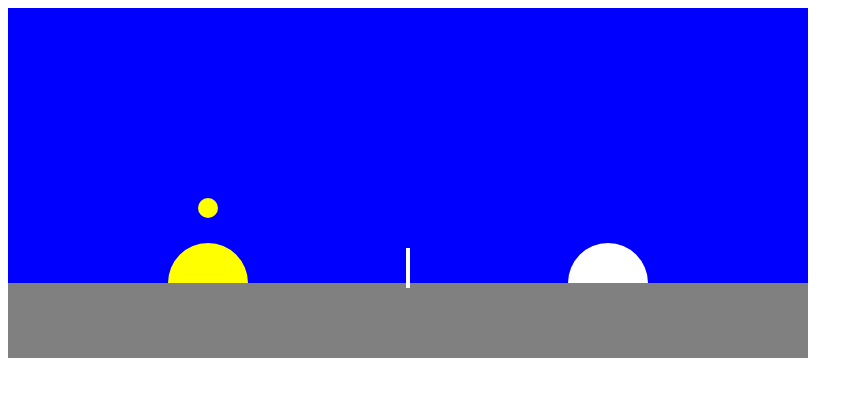
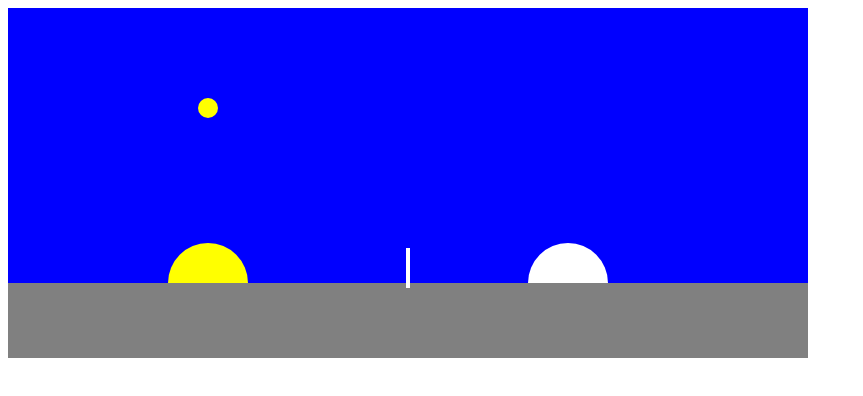
Before and after one commit to chrisbubernak/Slime, a plain HTML site: page index.html in a window 1280 px wide. Shown: the whole page, without its empty margins (0-863 px from the left). Drawn offline with nearby package versions, Linux system fonts and the light colour scheme.

Commit message:
Added Basic Enemy AI & (Buggy) Physics
-Enemy plays against you know (kind of stupidly)
-Added Physics to the game but they are pretty buggy

```diff
--- a/index.html
+++ b/index.html
@@ -40,6 +40,7 @@
 
 
 	  function update() {
+	    //player 1 controls
 	    if (keydown.a) {
 		  human.x -=MOVE_SPEED;
 		}
@@ -50,6 +51,39 @@
 		  human.jump();
 		}
 
+		//player 2 controls
+		/*if (keydown.j) {
+		  enemy.x -=MOVE_SPEED;
+		}
+		if (keydown.l) {
+		  enemy.x +=MOVE_SPEED;
+		}
+		if (keydown.i) {
+		  enemy.jump();
+		}*/
+
+
+		//player 2 ai
+		if (ball.x < net.x) {
+		  if (enemy.x > CANVAS_WIDTH*7/10) {
+            enemy.x -=MOVE_SPEED;
+		  }
+		  if (enemy.x < CANVAS_WIDTH*7/10) {
+		    enemy.x +=MOVE_SPEED;
+		  }
+		}
+		else {
+		  if (enemy.x > ball.x + 5) {
+		    enemy.x -=MOVE_SPEED;
+		  }
+		  if (enemy.x < ball.x + 5) {
+		    enemy.x +=MOVE_SPEED;
+		  }
+		  if (ball.x <=enemy.x + 10 && ball.x >= enemy.x - 10) {
+		    enemy.jump();
+		  }
+		}
+
 		if (human.jumping) {
 		  human.jumpTimer -=1;
 		  if (human.jumpTimer == 0) {
@@ -58,18 +92,30 @@
 		  human.y -=MOVE_SPEED*2;
 		}
 
+		if (enemy.jumping) {
+		  enemy.jumpTimer -=1;
+		  if (enemy.jumpTimer == 0) {
+		    enemy.jumping = false;
+		  }
+		  enemy.y -=MOVE_SPEED*2;
+		}
+
+
 		if (ball.bouncing) {
 		  ball.bounceTimer -=1;
 		  if (ball.bounceTimer == 0) {
 		    ball.bouncing = false;
 		  }
-		  ball.y -=MOVE_SPEED*2;
+		  ball.y -=MOVE_SPEED*2*ball.vy;
 		}
+
+		ball.x +=MOVE_SPEED*ball.vx;
 
 		ball.y +=MOVE_SPEED;
 		human.y +=MOVE_SPEED;
         enemy.y +=MOVE_SPEED;
 
+		ball.x = ball.x.clamp(0 + ball.radius, CANVAS_WIDTH - ball.radius);
 		human.x = human.x.clamp(0 + human.radius, net.x - human.radius);
 		enemy.x = enemy.x.clamp(net.x + net.width + enemy.radius, CANVAS_WIDTH - enemy.radius);
 
@@ -96,33 +142,63 @@
 
 	  function handleCollisions() {
 	    if (ballGroundCollision(ball, ground)) {
-		  ball.bounce();
-		  //console.log('ball ground');
+		  ball = new Ball('yellow', 200, 100);
+		  //someone should score a point here!
 		}
 		if (circleCollision(ball, human)) {
 		  ball.bounce();
-		  //console.log('ball human');
 		}
-		if (collides(ball, enemy)) {
+		if (circleCollision(ball, enemy)) {
 		  ball.bounce();
-		  //console.log('ball enemy');
+		}
+		//if (collides(ball, net)) {
+		//  ball.bounce();
+		//}
+		if (ballWallCollision(ball)) {
+		  ball.bounce();
 		}
 	  }
 
 	  function circleCollision(a, b) {
-	    return Math.sqrt(Math.pow(Math.abs(a.x - b.x),2) + Math.pow(Math.abs(a.y - b.y),2)) <= a.radius + b.radius;
+	    //hypotenuse
+	    hyp = Math.sqrt(Math.pow(Math.abs(a.x - b.x),2)+ Math.pow(Math.abs(a.y - b.y),2));
+		//adjacent
+		adj = a.x-b.x;
+		//opposite
+		opp = a.y-b.y;
+		//Sin = opp/hyp
+	    sin = opp/hyp;
+		//Cos = adj/hyp
+		cos = adj/hyp;
+		if (hyp <= a.radius + b.radius) {
+ 	      a.vx = cos*2;
+		  a.vy = -sin*1.5;
+		}
+		return hyp <= a.radius + b.radius;
 	  }
 
 	  function ballGroundCollision(b, g) {
 	    return (b.y + b.height >= g.y)
 	  }
 
+	  function ballWallCollision(b) {
+        if (b.x - b.width <= 0 || b.x + b.width >= CANVAS_WIDTH) {
+	      b.vx = -b.vx;
+		}
+	    return (b.x - b.width <= 0 || b.x + b.width >= CANVAS_WIDTH)
+	  }
+
 	  //rectangle collision algorithm
 	  function collides(a, b) {
-        return a.x <= b.x + b.width &&
+        collision = a.x <= b.x + b.width &&
          a.x + a.width >= b.x &&
          a.y <= b.y + b.height &&
          a.y + a.height >= b.y;
+		 if (collision) {
+		   b.vx = -b.vx;
+		   b.vy = -b.vy;
+		 }
+		 return collision;
       }
 
 	</script>
--- a/script/classes.js
+++ b/script/classes.js
@@ -51,6 +51,8 @@ function Ball (color, startingX, startingY) {
   this.context = document.getElementById('canvas').getContext('2d'),
   this.bouncing = false,
   this.bounceTimer = 0,
+  this.vx = 0;
+  this.vy = 1;
 
   this.draw = function() {
     this.context.beginPath();
```
